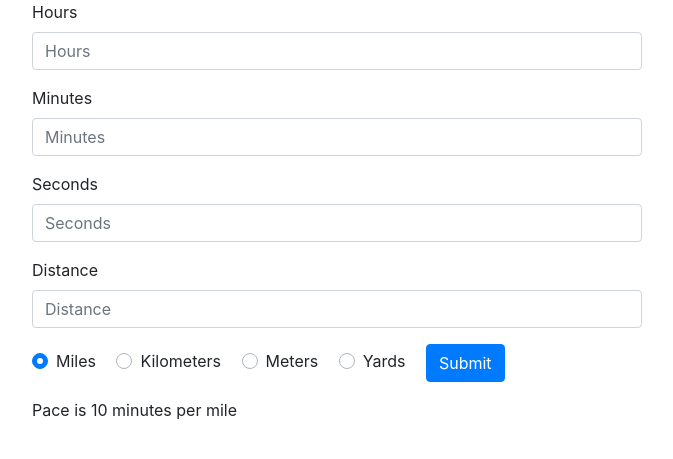
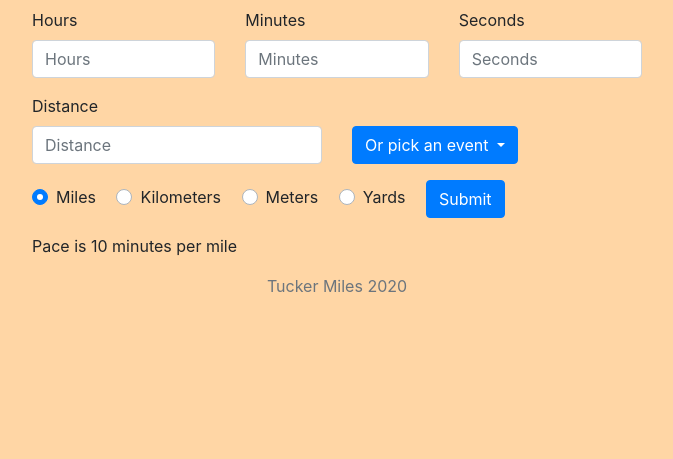
Before and after one commit to tuckermiles70/Flask-Pace-Calculator, a Flask app: template templates/index.html in a window 1280 px wide. Shown: the top 459 px of the page, without its empty margins (303-976 px from the left). Run offline with Flask 2, Linux system fonts and the light colour scheme; the template is opened without the code that fills it: most values are stand-ins (such as "Sample title", 1, 10 or a date in 2020); some libraries are stand-ins or nearby versions.

Commit message:
Added pick event box and some styling

```diff
--- a/templates/index.html
+++ b/templates/index.html
@@ -9,35 +9,80 @@
     <link rel="stylesheet" href="https://stackpath.bootstrapcdn.com/bootstrap/4.5.0/css/bootstrap.min.css"
         integrity="sha384-9aIt2nRpC12Uk9gS9baDl411NQApFmC26EwAOH8WgZl5MYYxFfc+NcPb1dKGj7Sk" crossorigin="anonymous">
 
+    <!-- Just sets background color -->
+    <style type="text/css">
+        body {
+            background: #ffd6a5 !important;
+        }
+    </style>
+
     <title>Document</title>
 </head>
 
 <body>
 
-    <div class="col-md-6 offset-md-3">
+    <div class="col-md-6 offset-md-3 mt-2">
 
         <form name="form1" action="{{ url_for('handle_data') }}" method="post">
 
+            <div class="row">
+
+                <div class="col">
                     <div class="form-group">
                         <label for="hours">Hours</label>
                         <input name="hours" class="form-control" id="hours" placeholder="Hours">
                     </div>
+                </div>
+                <div class="col">
                     <div class="form-group">
                         <label for="minutes">Minutes</label>
                         <input name="minutes" class="form-control" id="minutes" placeholder="Minutes">
                     </div>
+                </div>
+                <div class="col">
                     <div class="form-group">
                         <label for="seconds">Seconds</label>
                         <input name="seconds" class="form-control" id="seconds" placeholder="Seconds">
                     </div>
+                </div>
 
+            </div>
+
+            <label for="distance">Distance</label> <!-- pulled up here because dropdown wanted to line up with label -->
+            <div class="row">
+                <div class="col">
                     <div class="form-group">
-            <label for="distance">Distance</label>
+                        <!-- <label for="distance">Distance</label> ^^MOVED UP^^ -->
                         <input name="distance" class="form-control" id="distance" placeholder="Distance">
+                    </div>
+                </div>
+
+                <div class="col mt-20">
+                    <div class="btn-group">
+                        <button type="button" class="btn btn-primary dropdown-toggle" data-toggle="dropdown"
+                            aria-haspopup="true" aria-expanded="false">
+                            Or pick an event
+                        </button>
+                        <div class="dropdown-menu">
+                            <a class="dropdown-item" href="#">Marathon</a>
+                            <a class="dropdown-item" href="#">Half Marathon</a>
+                            <a class="dropdown-item" href="#">1K</a>
+                            <a class="dropdown-item" href="#">5K</a>
+                            <a class="dropdown-item" href="#">10K</a>
+                            <a class="dropdown-item" href="#">1 Mile</a>
+                            <a class="dropdown-item" href="#">5 Miles</a>
+                            <a class="dropdown-item" href="#">10 Miles</a>
+                            <a class="dropdown-item" href="#">800 Meters</a>
+                            <a class="dropdown-item" href="#">1500 Meters</a>
+
+                        </div>
+                    </div>
+                </div>
             </div>
 
             <div class="custom-control custom-radio custom-control-inline">
-            <input type="radio" id="customRadioInline1" name="customRadioInline1" class="custom-control-input" checked>
+                <input type="radio" id="customRadioInline1" name="customRadioInline1" class="custom-control-input"
+                    checked>
                 <label class="custom-control-label" for="customRadioInline1">Miles</label>
             </div>
             <div class="custom-control custom-radio custom-control-inline">
@@ -53,6 +98,8 @@
                 <label class="custom-control-label" for="customRadioInline4">Yards</label>
             </div>
 
+
+
             <!-- <div class="form-group">
             <label for="pace">Pace</label>
             <input name="pace" class="form-control" id="pace" placeholder="Pace">
@@ -65,6 +112,13 @@
 
         </form>
 
+    </div>
+
+    <!-- Footer with my name -->
+    <div id="footer">
+        <div class="container text-center">
+            <p class="text-muted credit" style="color:#fff">Tucker Miles 2020</p>
+        </div>
     </div>
 
 
```
Lines whose indentation alone changed are shown as unchanged.
